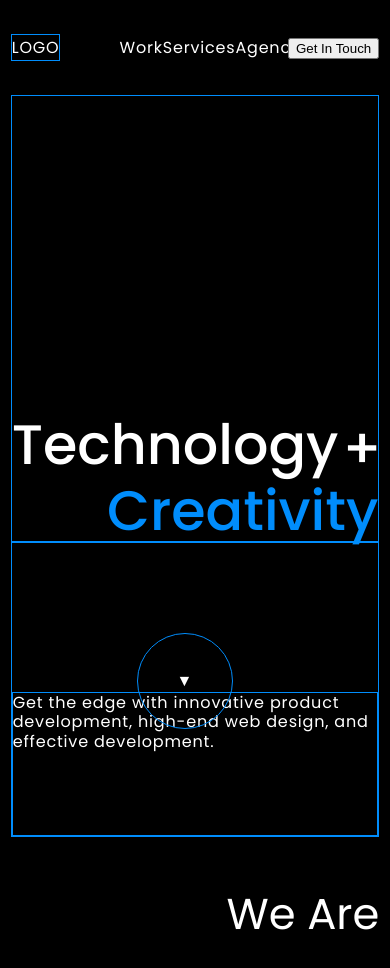
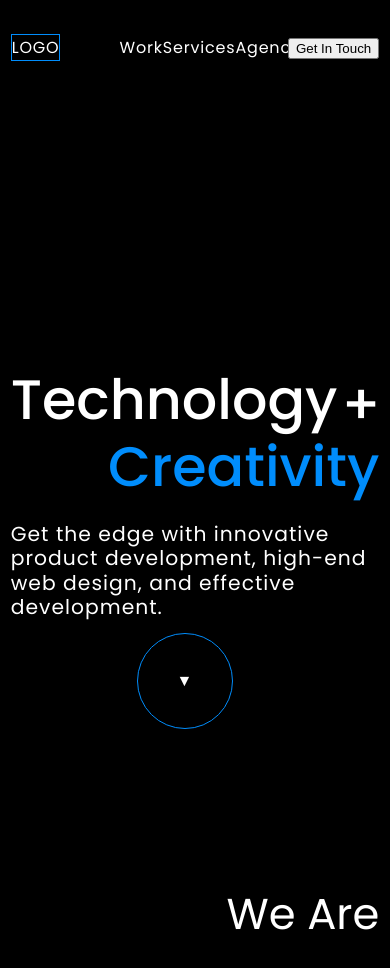
Before and after one commit to EstrellaPolaris/agency, a React (Create React App) app: page / in a window 390 px wide. Shown: the top 968 px of the page. Built offline with nearby package versions, Linux system fonts and the light colour scheme.

Commit message:
first commit

```diff
--- a/src/components/intro/intro.jsx
+++ b/src/components/intro/intro.jsx
@@ -45,7 +45,7 @@ const Intro = () => {
       whileInView="visible"
       viewport={{ amount: 0.1, once: true}}
       className={`${classes.intro} container-fluid g-0`}
-    ><div className={classes.container__intro__title__wrapper}>
+    >
       <article className={classes.container__intro__title__left} >
         <motion.div custom={1} variants={textAnimationright} className={classes.fluid_font_size}>Technology</motion.div>
         <motion.div custom={1} variants={textAnimationright} className={classes.fluid_font_size}> +</motion.div>
@@ -53,7 +53,6 @@ const Intro = () => {
       <article className={classes.container__intro__title__right} >
         <motion.div custom={1} variants={textAnimationleft} className={`${classes.fluid_font_size} blue`}>Creativity</motion.div>
       </article>
-      </div>
       <article className={classes.container__intro__news}>
         <motion.div custom={2} variants={textAnimationup} className={classes.container__intro__img}>
           <img src={Img} alt="hero" className={classes.img} />
--- a/src/components/intro/intro.module.scss
+++ b/src/components/intro/intro.module.scss
@@ -7,30 +7,11 @@
     height: calc(100vh - 12vh);
     display: flex;
     flex-direction: column;
-    justify-content: space-between;
+    justify-content: center;
     overflow: hidden;
+    padding-top: 7vh;
     padding-left: 2.75vw;
     padding-right:2.75vw;
-    @media (max-width: 768px) {
-    }
-    @media (max-width: 576px) {
-
-    }
-
-}
-.container__intro__title__wrapper{
-    display: flex;
-    flex-direction: column;
-    justify-content: flex-end;
-    height: 60vh;
-    padding-top: 9.5vw;
-    border: 1px solid #008dfc;
-    @media (max-width: 1024px) {
-        padding-top: 14vw;
-    }
-    @media (max-width: 992px) {
-        padding-top: 15vw;
-    }
 }
 .container__intro__title__left{
     display: flex;
@@ -52,23 +33,27 @@
 .container__intro__news{
     width: 50vw;
     position: absolute;
-    top: 52vh;
+    top: 50vh;
     display: flex;
     justify-content: center;
 
     @media (max-width: 992px) {
-        top: 50vh;
+
         }
     @media (max-width: 768px) {
-        top: 51.5vh;
+        top: 52vh;
         }
-    @media (max-width: 576px) {
+    @media (max-width: 474px) {
     display: none;
     }
 }
+
+
 .container__intro__img {
-    width: 28%;
-    margin-right: 12vw;
+    width: 33.33%;
+    margin-top: -20px;
+    margin-bottom: -20px;
+    margin-right: 15vw;
 }
 .img {
     width: 100%;
@@ -79,50 +64,32 @@
     letter-spacing: 0.05em;
 }
 .blog__title{
-    @include fluidFontSize(18px, 22px, 300px, 1920px, px);
+    @include fluidFontSize(16px, 26px, 300px, 1920px, px);
+    padding-top: 0;
     font-size: 1.2rem;
     letter-spacing: 0.05em;
 }
 
 .container__intro__usp{
-    height: 40vh;
-    padding-top:2vh;
-    border: 1px solid #008dfc;
     display: flex;
     justify-content: right;
-    @media (max-width: 1024px) {
-
-    }
-    @media (max-width: 992px) {
-
-    }
-    @media (max-width: 768px) {
-
-    }
-
 }
 .title__fh {
-    border: 1px solid #008dfc;
     justify-content: right;
     width: 35vw;
-    @include fluidFontSize(20px, 32px, 300px, 1920px, px);
+    padding-top: 3vh;
+    @include fluidFontSize(26px, 36px, 300px, 1920px, px);
     font-weight: 400;
     line-height: 1.2;
     letter-spacing: 0.05em;
-    @media (max-width: 1024px) {
-        width: 40vw;
+    @media (max-width: 768px) {
+        width: 50vw;
+        }
+    @media (max-width: 576px) {
+        width: 75vw;
     }
-    @media (max-width: 992px) {
-        width: 47vw;
-    }
-    @media (max-width: 768px) {
-
-    }
-
-    @media (max-width: 576px) {
+    @media (max-width: 420px) {
         width: 100vw;
-        align-self: flex-end;
-        padding-bottom: 10vh;
     }
 }
 
```
